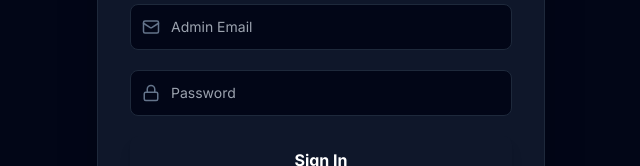
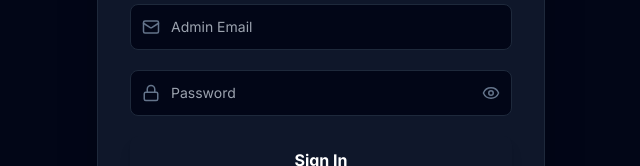
Before and after one commit to Jeremiahtec/mountroyal, a React (Vite) app in the folder mountroyal-app/: page /login in a window 1280 px wide. Shown: the part 328-494 px from the top of the page, without its empty margins (319-959 px from the left). Built offline with nearby package versions, Linux system fonts and the light colour scheme.

Commit message:
added eye icon in password field

```diff
--- a/mountroyal-app/src/pages/Login.jsx
+++ b/mountroyal-app/src/pages/Login.jsx
@@ -1,37 +1,30 @@
 import { useState } from 'react';
 import { supabase } from '../supabaseClient';
-import { Mail, Lock, Loader2 } from 'lucide-react';
+import { Mail, Lock, Loader2, Eye, EyeOff } from 'lucide-react';
 
 export default function Login() {
   const [email, setEmail] = useState('');
   const [password, setPassword] = useState('');
+  const [showPassword, setShowPassword] = useState(false); // <-- 2. Toggle state
   const [isLoading, setIsLoading] = useState(false);
   const [errorMsg, setErrorMsg] = useState('');
   const [isSignUp, setIsSignUp] = useState(false);
 
   const handleAuth = async (e) => {
+    // ... auth logic stays exactly the same
     e.preventDefault();
     setIsLoading(true);
     setErrorMsg('');
 
     try {
       if (isSignUp) {
-        // Handle Registration
-        const { error } = await supabase.auth.signUp({
-          email,
-          password,
-        });
+        const { error } = await supabase.auth.signUp({ email, password });
         if (error) throw error;
-        alert("Success! Check your email for the confirmation link.");
+        alert("Success! Account created.");
       } else {
-        // Handle Login
-        const { error } = await supabase.auth.signInWithPassword({
-          email,
-          password,
-        });
+        const { error } = await supabase.auth.signInWithPassword({ email, password });
         if (error) throw error;
-        // The session is automatically saved to local storage by Supabase!
-        window.location.href = "/"; // Redirect to dashboard
+        window.location.href = "/";
       }
     } catch (error) {
       setErrorMsg(error.message);
@@ -44,24 +37,19 @@ export default function Login() {
     <div className="min-h-screen flex items-center justify-center bg-slate-950 p-4">
       <div className="w-full max-w-md bg-slate-900 rounded-2xl shadow-2xl border border-slate-800 p-8 text-slate-100">
 
-        {/* Header */}
         <div className="text-center mb-8">
-          <h2 className="text-3xl font-extrabold text-white tracking-tight">
-            Mountroyal
-          </h2>
+          <h2 className="text-3xl font-extrabold text-white tracking-tight">Mountroyal</h2>
           <p className="text-slate-400 mt-2 text-sm">
             {isSignUp ? "Create your administrator account" : "Sign in to manage your properties"}
           </p>
         </div>
 
-        {/* Error Message Display */}
         {errorMsg && (
           <div className="mb-6 p-4 bg-red-500/10 border border-red-500/50 rounded-lg text-red-400 text-sm text-center font-medium">
             {errorMsg}
           </div>
         )}
 
-        {/* Auth Form */}
         <form onSubmit={handleAuth} className="space-y-5">
           <div className="relative">
             <Mail size={18} className="absolute left-3 top-1/2 -translate-y-1/2 text-slate-500" />
@@ -75,16 +63,24 @@ export default function Login() {
             />
           </div>
 
+          {/* --- PASSWORD FIELD WITH EYE ICON TOGGLE --- */}
           <div className="relative">
             <Lock size={18} className="absolute left-3 top-1/2 -translate-y-1/2 text-slate-500" />
             <input
-              type="password"
+              type={showPassword ? "text" : "password"} // Dynamic type shift
               required
               value={password}
               onChange={(e) => setPassword(e.target.value)}
               placeholder="Password"
-              className="w-full bg-slate-950 border border-slate-800 rounded-lg py-3 pl-10 pr-4 text-sm text-white focus:outline-none focus:border-brandNavy focus:ring-1 focus:ring-brandNavy transition-all"
+              className="w-full bg-slate-950 border border-slate-800 rounded-lg py-3 pl-10 pr-12 text-sm text-white focus:outline-none focus:border-brandNavy focus:ring-1 focus:ring-brandNavy transition-all"
             />
+            <button
+              type="button"
+              onClick={() => setShowPassword(!showPassword)}
+              className="absolute right-3 top-1/2 -translate-y-1/2 text-slate-500 hover:text-slate-300 transition-colors focus:outline-none"
+            >
+              {showPassword ? <EyeOff size={18} /> : <Eye size={18} />}
+            </button>
           </div>
 
           <button
@@ -96,7 +92,6 @@ export default function Login() {
           </button>
         </form>
 
-        {/* Toggle Login/Signup */}
         <div className="mt-8 text-center text-sm text-slate-500">
           {isSignUp ? "Already have an account? " : "Need an admin account? "}
           <button
```
